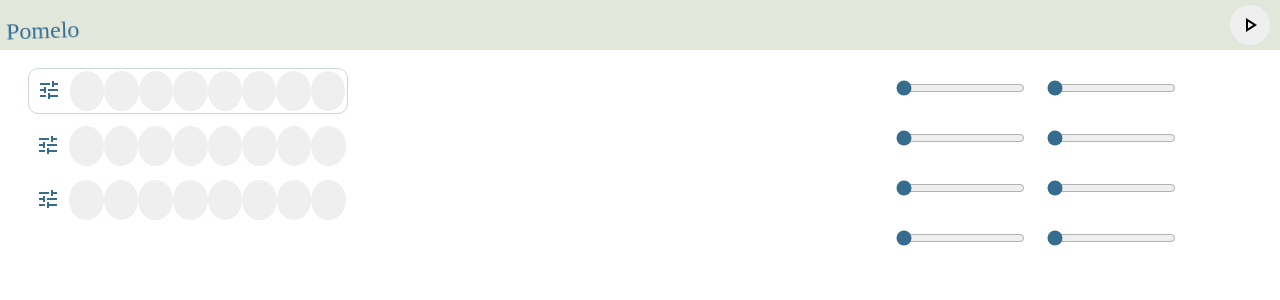
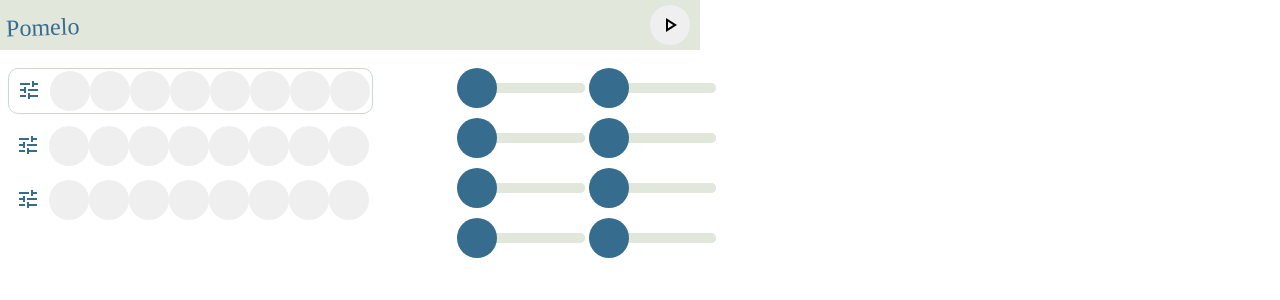
Before and after one commit to PricelessDonkey/gen-sequencer, an Angular app in the folder gen-sequencer/: page / in a window 1280 px wide. Shown: the top 300 px of the page. Built offline with nearby package versions, Linux system fonts and the light colour scheme; a web font is replaced by a local one.

Commit message:
spacing and stuff

```diff
--- a/gen-sequencer/src/app/app.component.css
+++ b/gen-sequencer/src/app/app.component.css
@@ -110,6 +110,7 @@ body {
   top: 0;
   left: 0;
   width: 100%;
+  max-width: 700px;
   height: 50px;
   /* Toolbar height */
   background-color: #e2e7dc;
@@ -130,6 +131,7 @@ body {
   justify-content: space-evenly;
   margin-left: 10px;
   margin-right: 10px;
+  max-width: 680px;
 }
 
 .content-right {
@@ -151,25 +153,10 @@ body {
   align-items: center;
 }
 
-.slider {
-  accent-color: #366c8e;
-}
-
-.seq1 .slider {
-  accent-color: #366c8e;
-}
-
-.seq2 .slider {
-  accent-color: #39774f;
-}
-
-.seq3 .slider {
-  accent-color: #de6433;
-}
-
 .step {
   border-radius: 50%;
   width: 40px;
+  min-width: 40px;
   height: 40px;
   border: none;
   /* border: #366c8e solid 1px; */
@@ -225,6 +212,7 @@ body {
   flex-direction: row;
   padding: 2px;
   box-sizing: border-box;
+  width: fit-content;
 }
 
 .slider-container {
@@ -234,12 +222,19 @@ body {
   display: flex;
   flex-wrap: nowrap;
   justify-content: space-evenly;
+  align-items: center;
 }
 
 /* Base styles */
 body {
   margin: 0;
   overflow: hidden; /* Prevent scrolling */
+  display: flex; /* Enables Flexbox */
+  justify-content: center; /* Centers the container horizontally */
+  align-items: center; /* Centers the container vertically */
+  justify-self: center;
+  min-height: 100vh; /* Makes the body fill the entire viewport height */
+  margin: 0; /* Removes default body margins */
 }
 
 @media screen and (orientation: portrait) {
@@ -249,6 +244,11 @@ body {
     justify-content: flex-end;
     align-items: center;
     width: 91vw;
+  }
+
+  .content-right {
+    margin-left: -25px;
+    margin-right: 0px;
   }
 }
 
@@ -262,12 +262,13 @@ body {
   }
 
   .content-left {
-    width: 320px;
+    width: 400px;
+    margin-right: -20px;
   }
 
   .content-right {
-    width: 320px;
-    margin-left: 10px;
+    margin-left: -10px;
+    margin-right: 0px;
   }
 }
 
@@ -286,3 +287,67 @@ button:active {
   padding: 2px;
   border-radius: 10px;
 }
+
+/* General styling for the range slider */
+input[type="range"] {
+  -webkit-appearance: none; /* Remove default styling */
+  appearance: none;
+  width: 100%; /* Adjust width as needed */
+  height: 10px; /* Adjust track height */
+  background: #e2e7dc; /* Adjust track color */
+  border-radius: 5px; /* Rounded track */
+  outline: none; /* Remove focus outline */
+}
+
+/* Track styling for WebKit browsers (Chrome, Safari, Edge) */
+input[type="range"]::-webkit-slider-runnable-track {
+  height: 10px; /* Adjust track height */
+  background: #e2e7dc; /* Track color */
+  border-radius: 5px; /* Optional rounded corners */
+}
+
+/* Thumb styling for WebKit browsers */
+input[type="range"]::-webkit-slider-thumb {
+  -webkit-appearance: none; /* Remove default styling */
+  appearance: none;
+  width: 40px; /* Adjust thumb width */
+  height: 40px; /* Adjust thumb height */
+  border-radius: 50%; /* Circular thumb */
+  cursor: pointer;
+  position: relative;
+  top: -15px; /* Adjust for Firefox */
+}
+
+.slider {
+  accent-color: #366c8e;
+}
+
+.seq1 .slider {
+  accent-color: #366c8e;
+}
+
+.seq2 .slider {
+  accent-color: #39774f;
+}
+
+.seq3 .slider {
+  accent-color: #de6433;
+}
+
+.seq1 input[type="range"]::-webkit-slider-thumb {
+  padding-bottom: 15px;
+  background: #366c8e; /* Thumb color */
+}
+
+.seq2 input[type="range"]::-webkit-slider-thumb {
+  background: #39774f; /* Thumb color */
+}
+
+.seq3 input[type="range"]::-webkit-slider-thumb {
+  background: #de6433; /* Thumb color */
+}
+
+/* Hover effect for thumb */
+input[type="range"]::-webkit-slider-thumb:hover {
+  background: #0056b3; /* Change thumb color on hover */
+}
```
Also changed, not shown: 1 other file (tests, documents, lock files or other folders).
